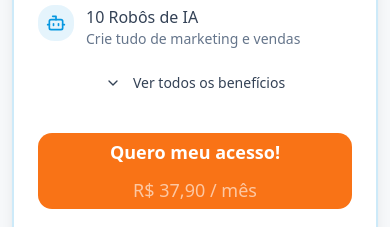
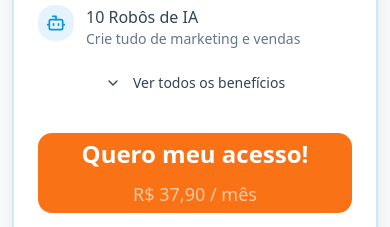
Before and after one commit to contatonordesteviagens-sketch/canvaviagem, a React (Vite) app: page /planos in a window 390 px wide. Shown: the part 1120-1347 px from the top of the page. Built offline with nearby package versions, Linux system fonts and the light colour scheme; the HTML template or start-up script is replaced by a standard one.

Commit message:
Visual edit in Lovable
Edited UI in Lovable

```diff
--- a/src/pages/Planos.tsx
+++ b/src/pages/Planos.tsx
@@ -402,7 +402,7 @@ const Planos = () => {
                         <Loader2 className="h-5 w-5 animate-spin" />
                         <span className="text-[10px] opacity-60 font-light mt-1">Abrindo...</span>
                       </> : <>
-                        <span className="md:text-lg font-semibold whitespace-nowrap text-lg">Quero meu acesso!</span>
+                        <span className="md:text-lg font-semibold whitespace-nowrap text-2xl my-0 px-[2px] py-0">Quero meu acesso!</span>
                         <span className="opacity-60 font-light mt-0.5 text-lg">R$ 37,90 / mês</span>
                       </>}
                   </Button>
```
